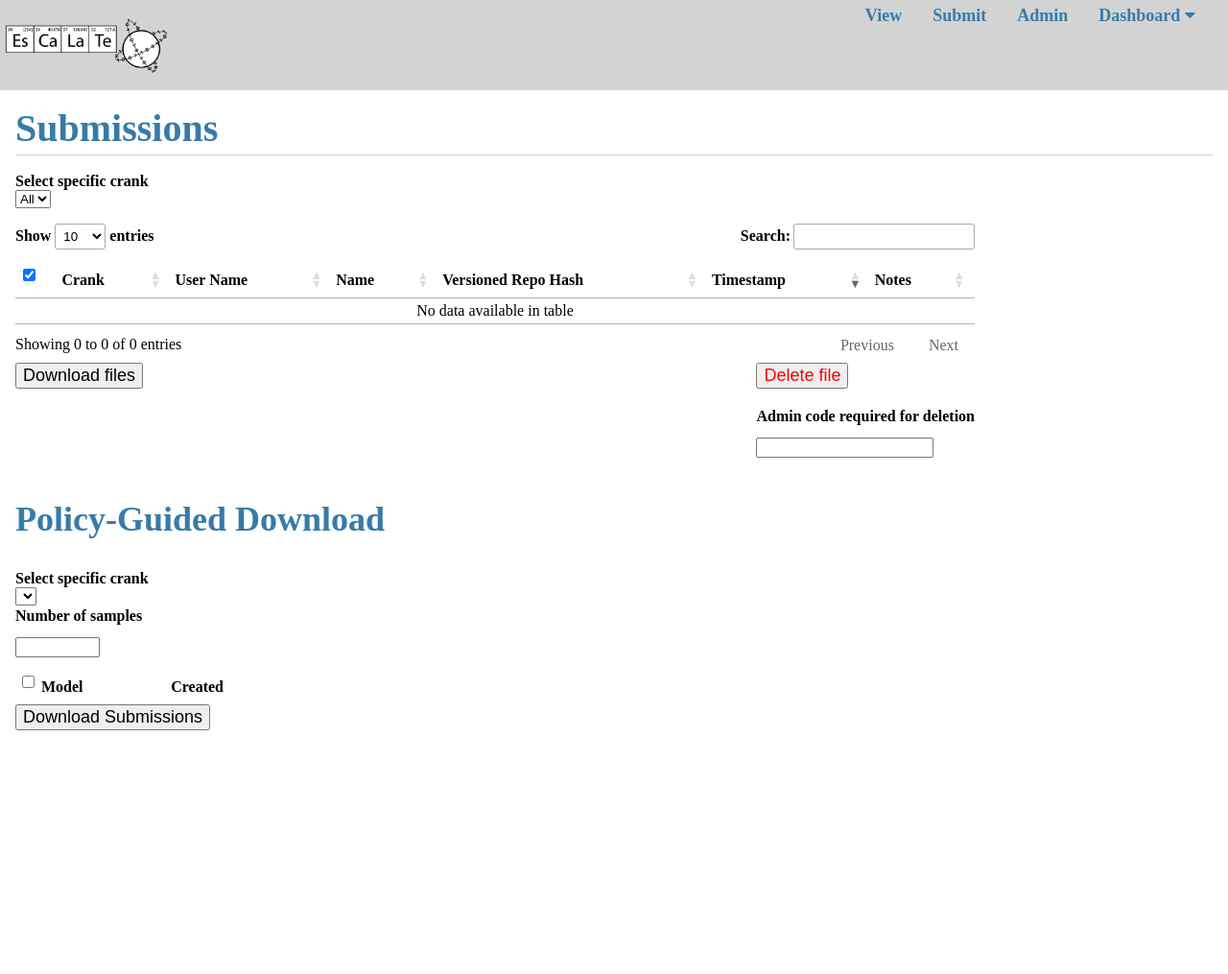
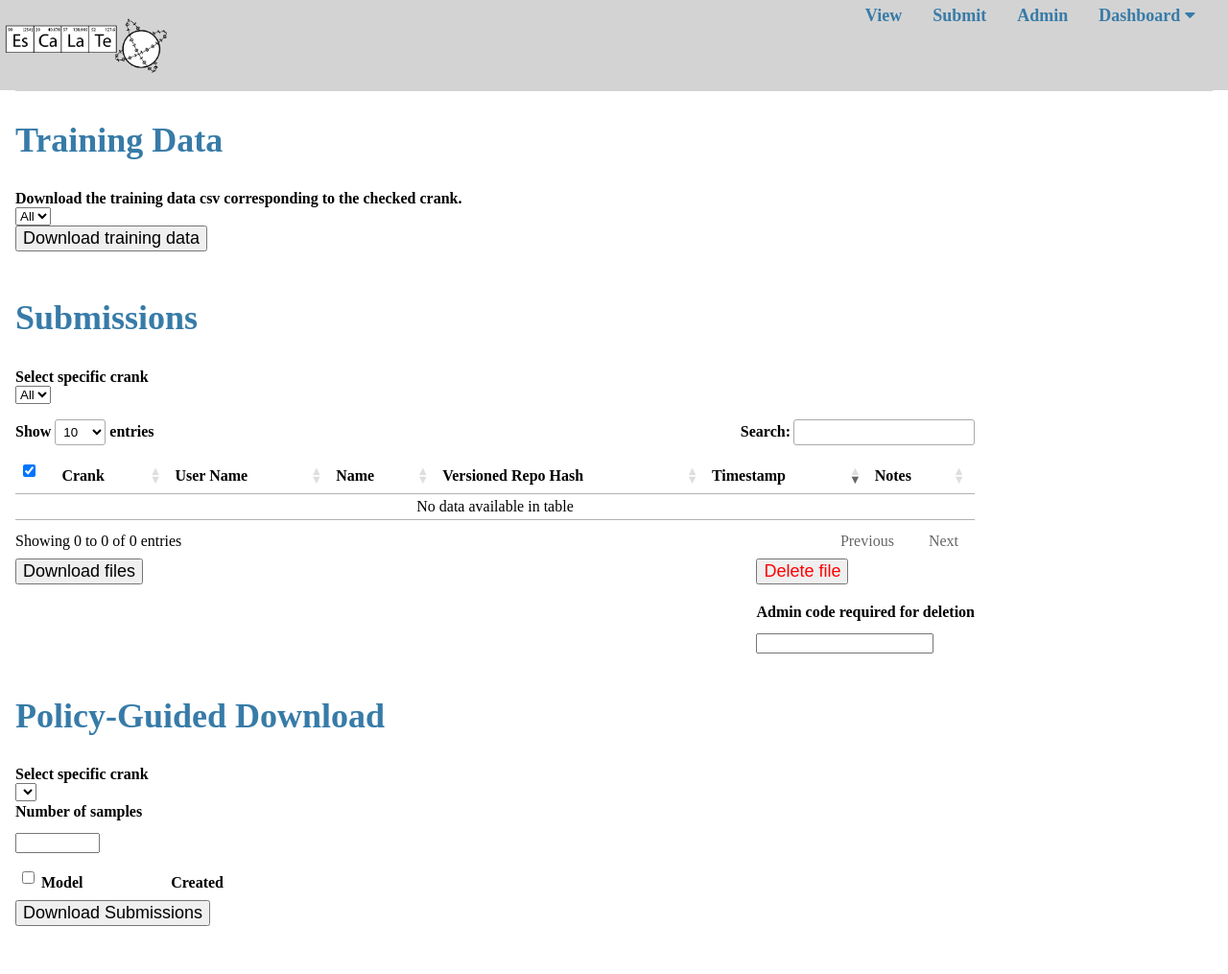
Before and after one commit to twosixlabs/Escalation, a Flask app: template submit_server/escalation/templates/index.html in a window 1280 px wide. Shown: the whole page at 96% size. Before the commit the page ends 761 px from the top, so only its background shows below. Run offline with Flask 2, Linux system fonts and the light colour scheme; the template is opened without the code that fills it, so the values that code supplies are empty; some libraries are stand-ins or nearby versions.

Commit message:
Adds training data download option to the main index view

```diff
--- a/submit_server/escalation/templates/index.html
+++ b/submit_server/escalation/templates/index.html
@@ -1,7 +1,6 @@
 {% extends 'base.html' %}
 
 {% block header %}
-<h1>{% block title %}Submissions{% endblock %}</h1>
 
 <script language="javascript">
 
@@ -53,7 +52,27 @@ function checkAllModels(ele) {
 </script>
 {% endblock %}
 
-  {% block content %}
+
+{% block content %}
+<h2>Training Data</h2>
+
+<div style="max-width:1000px;">
+<form method="post">
+  <label for="crank">Download the training data csv corresponding to the checked crank.</label>
+  <select name="crank"   onchange="this.form.submit()">
+    <option value="all">All</option>
+    {% for crank, crank_filename in training_data_available_to_download %}
+    <option value="{{ crank_filename }}" {% if crank == curr_crank %} selected {% endif %} >{{ crank }}</option>
+    {% endfor %}
+  </select>
+  <input type="hidden" value="{{ curr_crank }}" name="crank">
+  <div>
+    <input type="submit" value="Download training data" name="submit">
+  </div>
+</form>
+
+<h2>Submissions</h2>
+
 <div style="max-width:1000px;">
 <form method="post">
   <label for="crank">Select specific crank</label>
```
Also changed, not shown: submit_server/escalation/view.py (+21 -12 lines).
